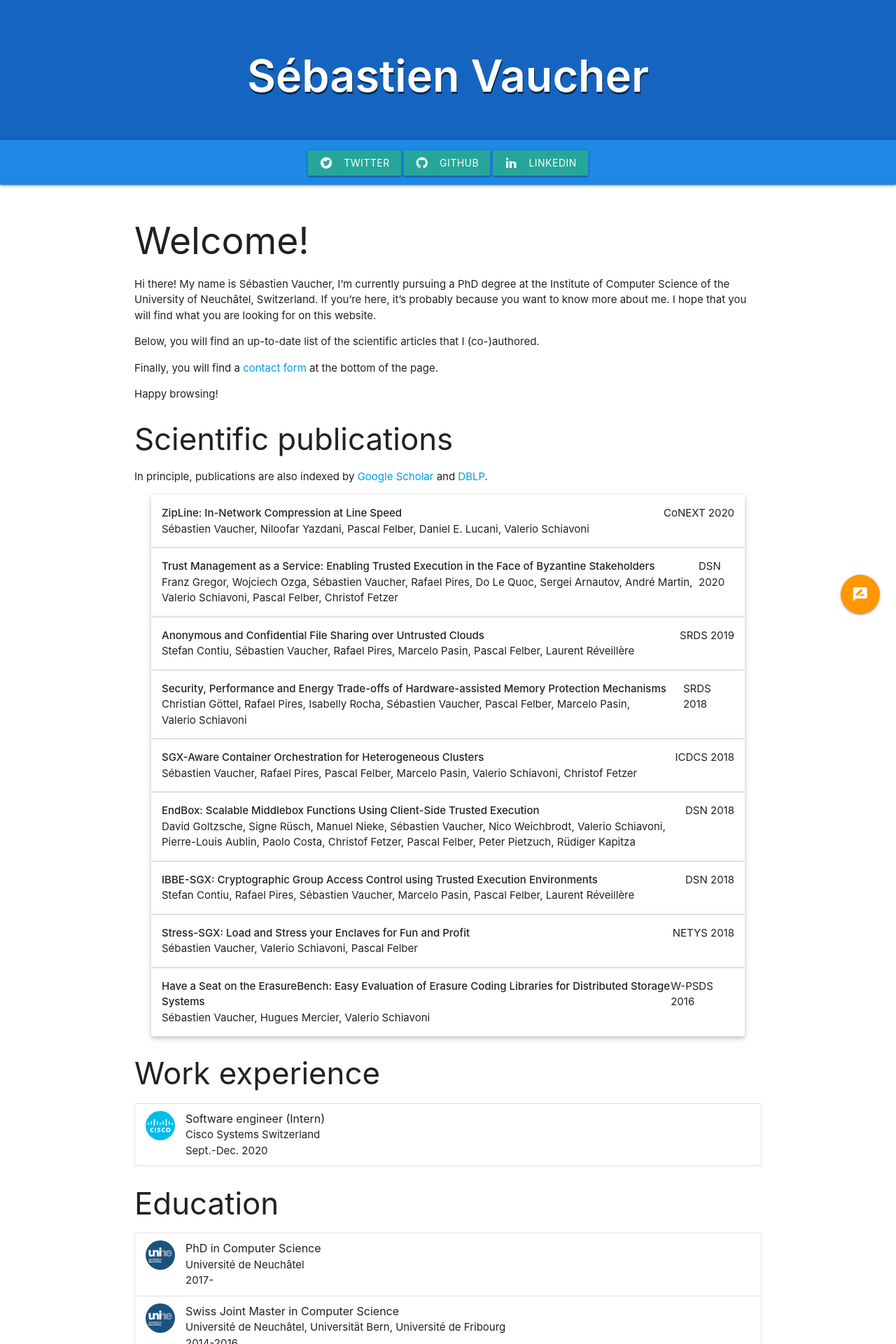
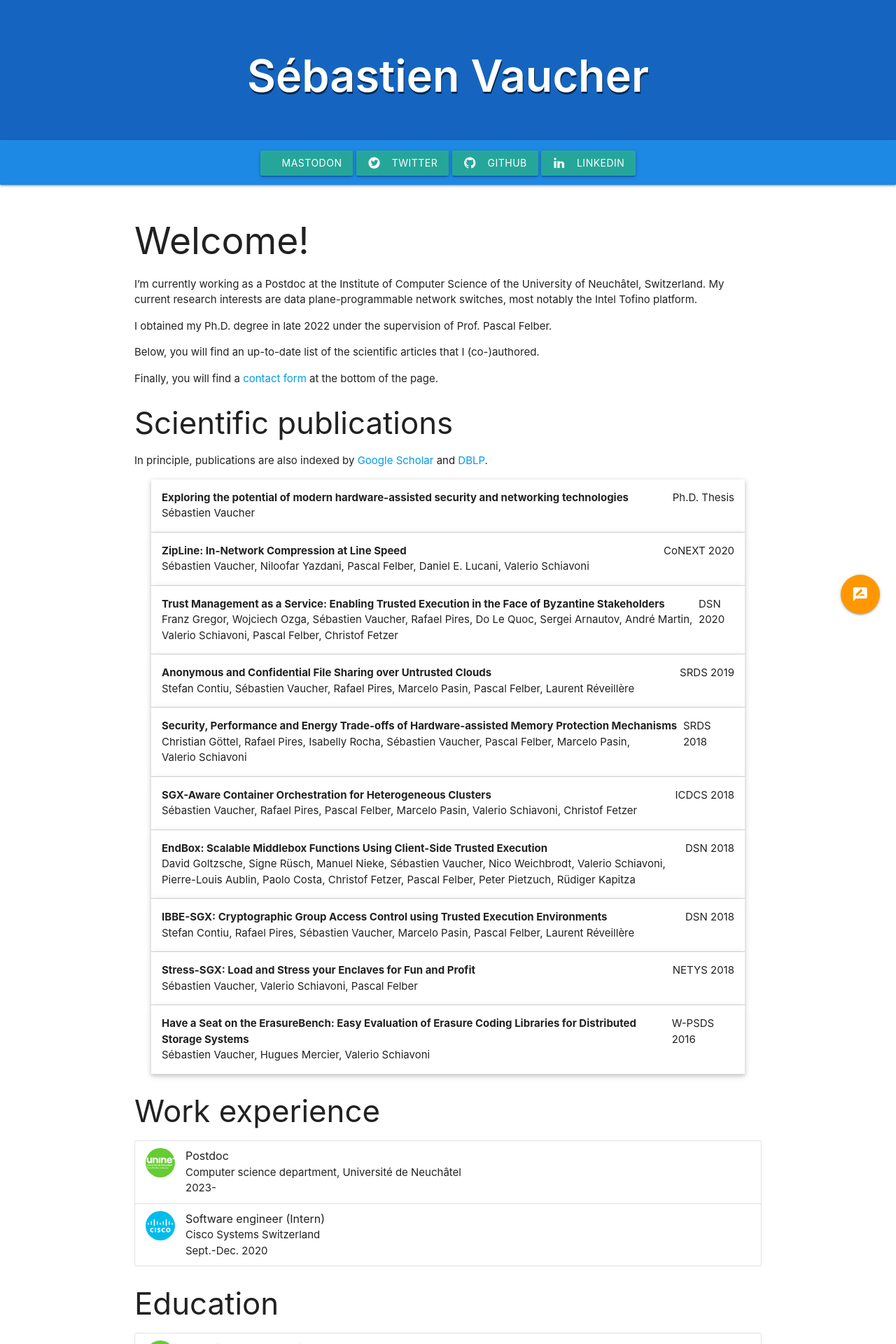
Before and after one commit to sebva/PersonalWebsite, a Jekyll site: the page built from index.md, in a window 1280 px wide. Shown: the top 1920 px of the page at 70% size. Built offline with Jekyll 4.4.1, drawn with Linux system fonts in a browser that asks for light colours; some of the changed text lies outside the part shown.

Commit message:
Update content

```diff
--- a/_includes/header.html
+++ b/_includes/header.html
@@ -5,7 +5,8 @@
 </div>
 <nav class="darken-1 z-depth-1">
     <div class="center container">
-        <a class="waves-effect waves-light btn" href="https://twitter.com/sebyx31"><i class="mdi mdi-twitter-circle left"></i><span class="hide-on-small-only">Twitter</span></a>
+        <a class="waves-effect waves-light btn" href="https://mastodon.vaucher.org/@seb"><i class="mdi mdi-mastodon left"></i><span class="hide-on-small-only">Mastodon</span></a>
+        <a class="waves-effect waves-light btn" href="https://twitter.com/sebva31"><i class="mdi mdi-twitter-circle left"></i><span class="hide-on-small-only">Twitter</span></a>
         <a class="waves-effect waves-light btn" href="https://github.com/sebva"><i class="mdi mdi-github-circle left"></i><span class="hide-on-small-only">GitHub</span></a>
         <a class="waves-effect waves-light btn" href="https://ch.linkedin.com/in/sebvaucher"><i class="mdi mdi-linkedin left"></i><span class="hide-on-small-only">LinkedIn</span></a>
     </div>
--- a/_includes/papers.html
+++ b/_includes/papers.html
@@ -14,7 +14,9 @@
         <div class="collapsible-body">
             <h5>Abstract</h5>
             {{ paper.content | markdownify }}
+            {% if paper.conference_long != null %}
             <p><strong>Presented in:</strong> <a href="{{ paper.conference_website }}">{{ paper.conference_long }}</a></p>
+            {% endif %}
             <div>
                 {% if paper.arxiv != null %}
                 <a href="https://arxiv.org/pdf/{{ paper.arxiv }}.pdf" class="waves-effect waves-light btn"><i class="mdi mdi-file-pdf left"></i>Download PDF</a>
--- a/css/site.scss
+++ b/css/site.scss
@@ -42,3 +42,7 @@ nav {
 .small-caps {
   font-variant: small-caps;
 }
+
+strong {
+  font-weight: bold;
+}
--- a/index.md
+++ b/index.md
@@ -8,15 +8,14 @@ weight: 0
 
 ## Welcome!
 
-Hi there! My name is Sébastien Vaucher, I'm currently pursuing a PhD degree at the Institute of Computer Science of the University of Neuchâtel, Switzerland.
-If you're here, it's probably because you want to know more about me.
-I hope that you will find what you are looking for on this website.
+I'm currently working as a Postdoc at the Institute of Computer Science of the University of Neuchâtel, Switzerland.
+My current research interests are data plane-programmable network switches, most notably the Intel Tofino platform.
+
+I obtained my Ph.D. degree in late 2022 under the supervision of Prof. Pascal Felber.
 
 Below, you will find an up-to-date list of the scientific articles that I (co-)authored.
 
 Finally, you will find a [contact form](#contact-form) at the bottom of the page.
-
-Happy browsing!
 
 ### Scientific publications
 
@@ -27,6 +26,11 @@ In principle, publications are also indexed by [Google Scholar](https://scholar.
 ### Work experience
 
 <div class="collection">
+    <a href="https://www.unine.ch/iiun" class="collection-item avatar">
+        <img src="images/unine.svg" alt="UniNE" class="circle">
+        <span class="title">Postdoc</span>
+        <p>Computer science department, Université de Neuchâtel<br/>2023-</p>
+    </a>
     <a href="https://www.cisco.com/" class="collection-item avatar">
         <img src="images/cisco.svg" alt="Cisco" class="circle">
         <span class="title">Software engineer (Intern)</span>
@@ -38,12 +42,12 @@ In principle, publications are also indexed by [Google Scholar](https://scholar.
 
 <div class="collection">
     <a href="https://www.unine.ch/iiun" class="collection-item avatar">
-        <img src="images/unine.png" alt="UniNE" class="circle">
-        <span class="title">PhD in Computer Science</span>
-        <p>Université de Neuchâtel<br/>2017-</p>
+        <img src="images/unine.svg" alt="UniNE" class="circle">
+        <span class="title">Ph.D. in Computer Science</span>
+        <p>Université de Neuchâtel<br/>2017-2022</p>
     </a>
     <a href="https://mcs.unibnf.ch/" class="collection-item avatar">
-        <img src="images/unine.png" alt="UniNE" class="circle">
+        <img src="images/unine.svg" alt="UniNE" class="circle">
         <span class="title">Swiss Joint Master in Computer Science</span>
         <p>Université de Neuchâtel, Universität Bern, Université de Fribourg<br/>2014-2016</p>
     </a>
@@ -52,7 +56,7 @@ In principle, publications are also indexed by [Google Scholar](https://scholar.
         <span class="title">Bachelor of Science HES-SO in Computer Science</span>
         <p>Haute École Arc Ingénierie<br/>2011-2014</p>
     </a>
-    <a href="https://www.cpln.ch/" class="collection-item avatar">
+    <a href="https://www.cpne.ch/" class="collection-item avatar">
         <img src="images/cpln.png" alt="CPLN" class="circle">
         <span class="title">CFC en informatique &amp; Maturité professionnelle technique</span>
         <p>Centre Professionnel du Littoral Neuchâtelois<br/>2008-2011</p>
```
Also changed, not shown: _papers/thesis.md (added, +85 -0 lines), images/unine.png (deleted), images/unine.svg (added), 1 other file.
